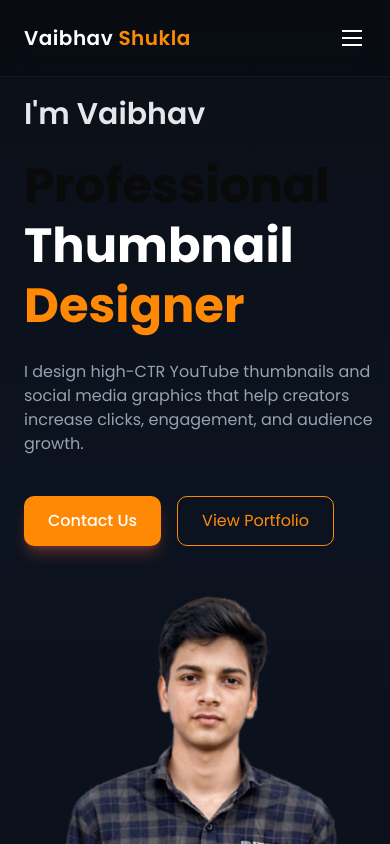
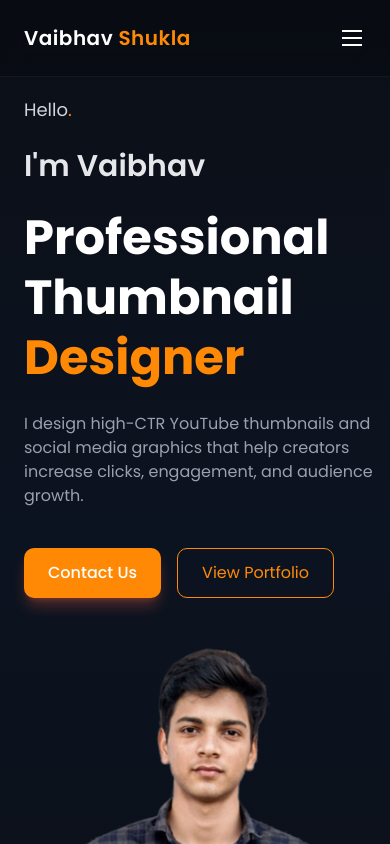
Before and after one commit to Vaibhav-webdev/Thumbnail, a Next.js app: page / in a window 390 px wide. Shown: the top 844 px of the page. Built offline with nearby package versions, Linux system fonts and the light colour scheme.

Commit message:
Update Hero.js

```diff
--- a/src/app/components/Hero.js
+++ b/src/app/components/Hero.js
@@ -11,7 +11,7 @@ export default function Hero() {
         {/* LEFT CONTENT */}
         <div className="space-y-6">
 
-          <p className="text-lg hidden lg:flex text-gray-300">
+          <p className="text-lg text-gray-300">
             Hello<span className="text-orange-400">.</span>
           </p>
 
@@ -19,7 +19,7 @@ export default function Hero() {
             I'm Vaibhav
           </h2>
 
-          <h1 className="text-5xl md:text-6xl font-bold leading-tight">
+          <h1 className="text-5xl md:text-6xl text-white font-bold leading-tight">
             Professional{" "}
             <span className="text-white">Thumbnail</span>
             <span className="text-orange-400"> Designer</span>
```
